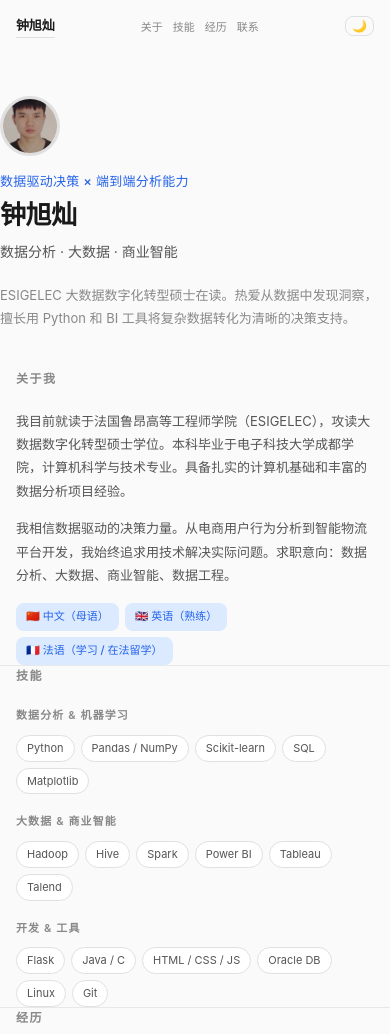
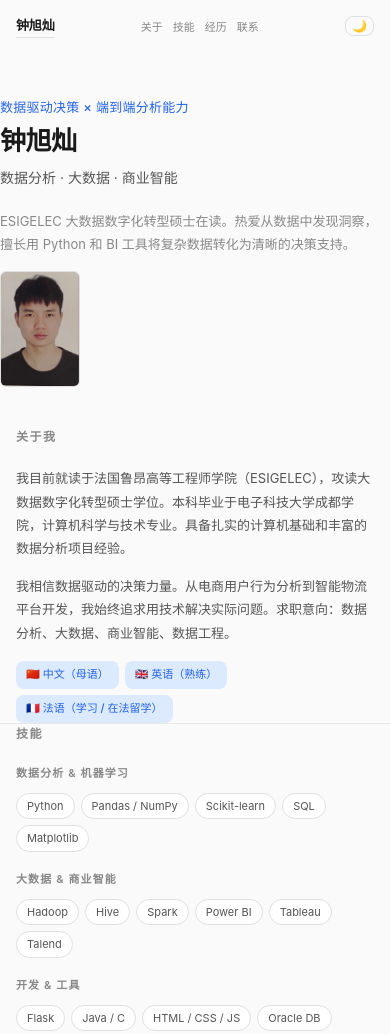
Before and after one commit to ZHONXucan/CV, a plain HTML site: page index.html in a window 390 px wide. Shown: the top 1034 px of the page. Drawn offline with Linux system fonts and the light colour scheme.

Commit message:
头像移至右侧 方形完整展示 移动端堆叠布局

```diff
--- a/index.html
+++ b/index.html
@@ -136,10 +136,13 @@
       position: absolute; left: 0; top: 160px; width: 4px; height: 80px;
       background: var(--accent); border-radius: 0 4px 4px 0;
     }
+    .hero-row {
+      display: flex; align-items: flex-start; gap: 40px;
+    }
+    .hero-text { flex: 1; min-width: 0; }
     .hero-avatar {
-      width: 90px; height: 90px; border-radius: 50%; object-fit: cover;
-      border: 3px solid var(--border); margin-bottom: 20px;
-      display: block;
+      width: 130px; height: auto; border-radius: 6px;
+      border: 1px solid var(--border); flex-shrink: 0;
     }
     .hero-name { font-size: 42px; font-weight: 700; letter-spacing: -0.02em; line-height: 1.15; margin-bottom: 10px; }
     .hero-punchline {
@@ -246,7 +249,8 @@
       /* Hero */
       #hero { padding: 110px 0 48px; }
       .hero-accent-bar { display: none; }
-      .hero-avatar { width: 72px; height: 72px; margin-bottom: 16px; }
+      .hero-row { flex-direction: column; gap: 20px; }
+      .hero-avatar { width: 100px; }
       .hero-name { font-size: 30px; }
       .hero-punchline { font-size: 14px; }
       .hero-title { font-size: 15px; }
@@ -297,7 +301,8 @@
 
       /* Hero */
       #hero { padding: 96px 0 40px; }
-      .hero-avatar { width: 60px; height: 60px; margin-bottom: 14px; }
+      .hero-row { gap: 16px; }
+      .hero-avatar { width: 80px; }
       .hero-name { font-size: 26px; }
       .hero-punchline { font-size: 13px; }
       .hero-title { font-size: 14px; }
@@ -368,13 +373,17 @@
   <!-- ========== Hero ========== -->
   <header id="hero" class="container">
     <div class="hero-accent-bar"></div>
-    <img class="hero-avatar fade-in" src="avatar.jpg" alt="钟旭灿" width="90" height="90">
+    <div class="hero-row">
+      <div class="hero-text">
         <p class="hero-punchline fade-in">数据驱动决策 &times; 端到端分析能力</p>
         <h1 class="hero-name fade-in">钟旭灿</h1>
         <p class="hero-title fade-in">数据分析 · 大数据 · 商业智能</p>
         <p class="hero-tagline fade-in">
           ESIGELEC 大数据数字化转型硕士在读。热爱从数据中发现洞察，擅长用 Python 和 BI 工具将复杂数据转化为清晰的决策支持。
         </p>
+      </div>
+      <img class="hero-avatar fade-in" src="avatar.jpg" alt="钟旭灿">
+    </div>
   </header>
 
   <!-- ========== About ========== -->
```
Lines whose indentation alone changed are shown as unchanged.
